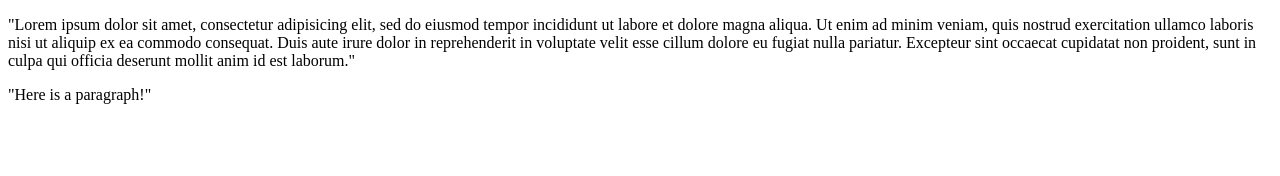
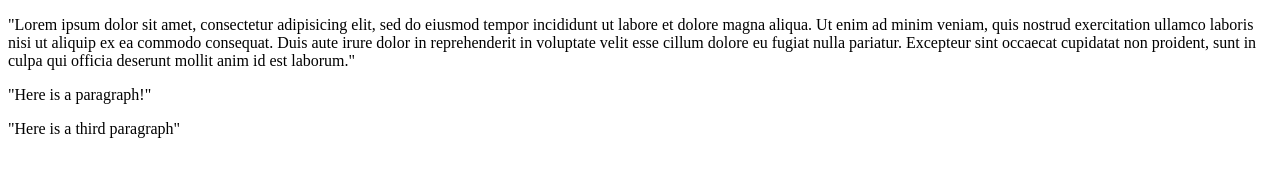
Before and after one commit to Turtlebert/Batman_Website, a plain HTML site: page index.html in a window 1280 px wide. Drawn offline with Linux system fonts and the light colour scheme.

Commit message:
Another change

```diff
--- a/index.html
+++ b/index.html
@@ -7,6 +7,7 @@
   <body>
     <p>"Lorem ipsum dolor sit amet, consectetur adipisicing elit, sed do eiusmod tempor incididunt ut labore et dolore magna aliqua. Ut enim ad minim veniam, quis nostrud exercitation ullamco laboris nisi ut aliquip ex ea commodo consequat. Duis aute irure dolor in reprehenderit in voluptate velit esse cillum dolore eu fugiat nulla pariatur. Excepteur sint occaecat cupidatat non proident, sunt in culpa qui officia deserunt mollit anim id est laborum."</p>
     <p>"Here is a paragraph!"</p>
+    <p>"Here is a third paragraph"</p>
   </body>
 
 </html>
```
